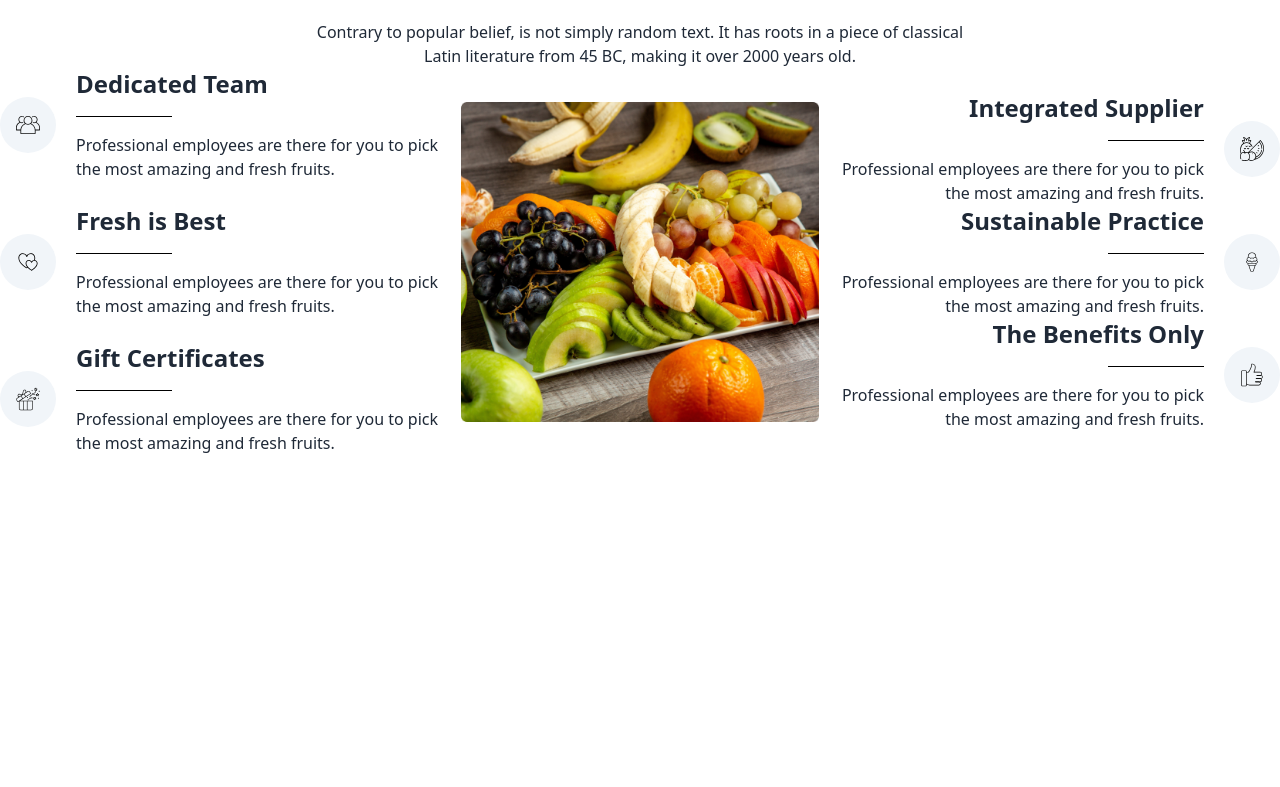
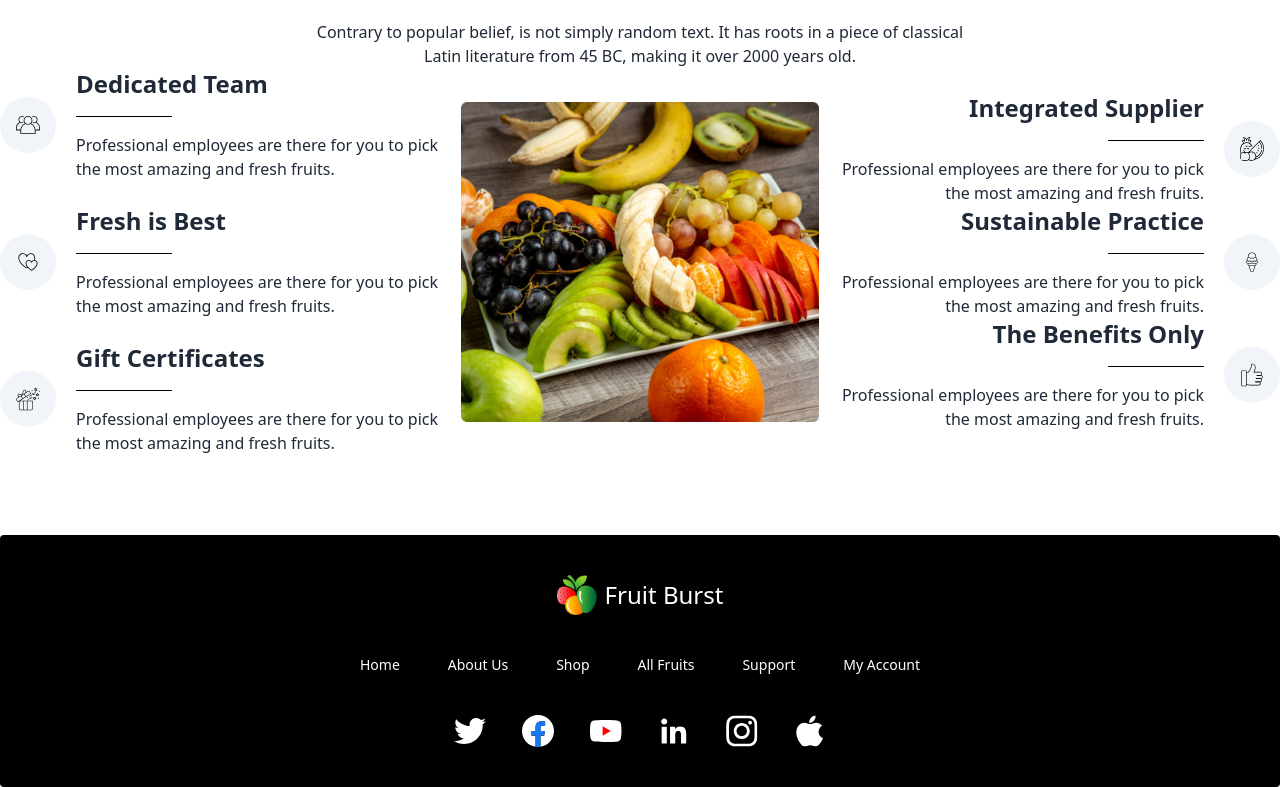
Before and after one commit to FarAwayFromLife/Assignment-3, a plain HTML site: page index.html in a window 1280 px wide. Shown: the part 3246-4033 px from the top of the page. Before the commit the page ends 3701 px from the top, so only its background shows below. Drawn offline with nearby package versions, Linux system fonts and the light colour scheme.

Commit message:
webversion

```diff
--- a/index.html
+++ b/index.html
@@ -73,8 +73,13 @@
 
   </header>
 
+
+
+
+
+
+
   <main class="mt-14 container mx-auto ">
-
 
     <section>
       <div class="carousel w-full relative">
@@ -543,7 +548,9 @@
 
             <div>
               <p class="font-bold text-2xl">Integrated Supplier</p>
-              <div class="flex justify-end"><hr class="border-t border-r border-black my-4 w-24"></div>
+              <div class="flex justify-end">
+                <hr class="border-t border-r border-black my-4 w-24">
+              </div>
               <p>Professional employees are there for you to pick <br> the most amazing and fresh fruits.</p>
             </div>
 
@@ -562,7 +569,9 @@
 
             <div>
               <p class="font-bold text-2xl">Sustainable Practice</p>
-              <div class="flex justify-end"><hr class="border-t border-r border-black my-4 w-24"></div>
+              <div class="flex justify-end">
+                <hr class="border-t border-r border-black my-4 w-24">
+              </div>
               <p>Professional employees are there for you to pick <br> the most amazing and fresh fruits.</p>
             </div>
 
@@ -582,7 +591,9 @@
 
             <div>
               <p class="font-bold text-2xl">The Benefits Only</p>
-              <div class="flex justify-end"><hr class="border-t border-r border-black my-4 w-24"></div>
+              <div class="flex justify-end">
+                <hr class="border-t border-r border-black my-4 w-24">
+              </div>
               <p>Professional employees are there for you to pick <br> the most amazing and fresh fruits.</p>
             </div>
 
@@ -596,10 +607,11 @@
 
           </div>
 
-      </div>
+        </div>
 
 
     </section>
+  </main>
 
 
 
@@ -608,15 +620,42 @@
 
 
 
-  </main>
+
+
+  <footer class="footer footer-center p-10 bg-black text-base-content rounded mt-20 text-white">
+
+    <div class="flex">
+      <img src="images/logo.png" alt="" class="w-10 h-10">
+      <p class="font-medium text-2xl ">Fruit Burst</p>
+    </div>
+
+    <div class="grid grid-flow-col gap-12">
+      <a class="link link-hover">Home</a>
+      <a class="link link-hover">About Us</a>
+      <a class="link link-hover">Shop</a>
+      <a class="link link-hover">All Fruits</a>
+      <a class="link link-hover">Support</a>
+      <a class="link link-hover">My Account</a>
+    </div>
 
 
 
 
 
+    <div class="flex gap-9">
+
+      <img src="images/footer/twitter 1.svg" alt="" class="w-8 h-8">
+      <img src="images/footer/facebook 1 (1).svg" alt="" class="w-8 h-8">
+      <img src="images/footer/Group 49.svg" alt="" class="w-8 h-8">
+      <img src="images/footer/linkedin 1 (1).svg" alt="" class="w-8 h-8">
+      <img src="images/footer/instagram 1.svg" alt="" class="w-8 h-8">
+      <img src="images/footer/apple 1.svg" alt="" class="w-8 h-8">
+    </div>
+
+  </footer>
+</body>
 
 
-  <footer></footer>
-</body>
+
 
 </html>
```
Also changed, not shown: images/Group 49.svg (added), images/apple 1.svg (added), images/footer/Group 49.svg (added), images/footer/apple 1.svg (added), images/footer/facebook 1 (1).svg (added), images/footer/instagram 1.svg (added), images/footer/linkedin 1 (1).svg (added), images/footer/twitter 1.svg (added), images/instagram 1.svg (added), images/twitter 1.svg (added).
